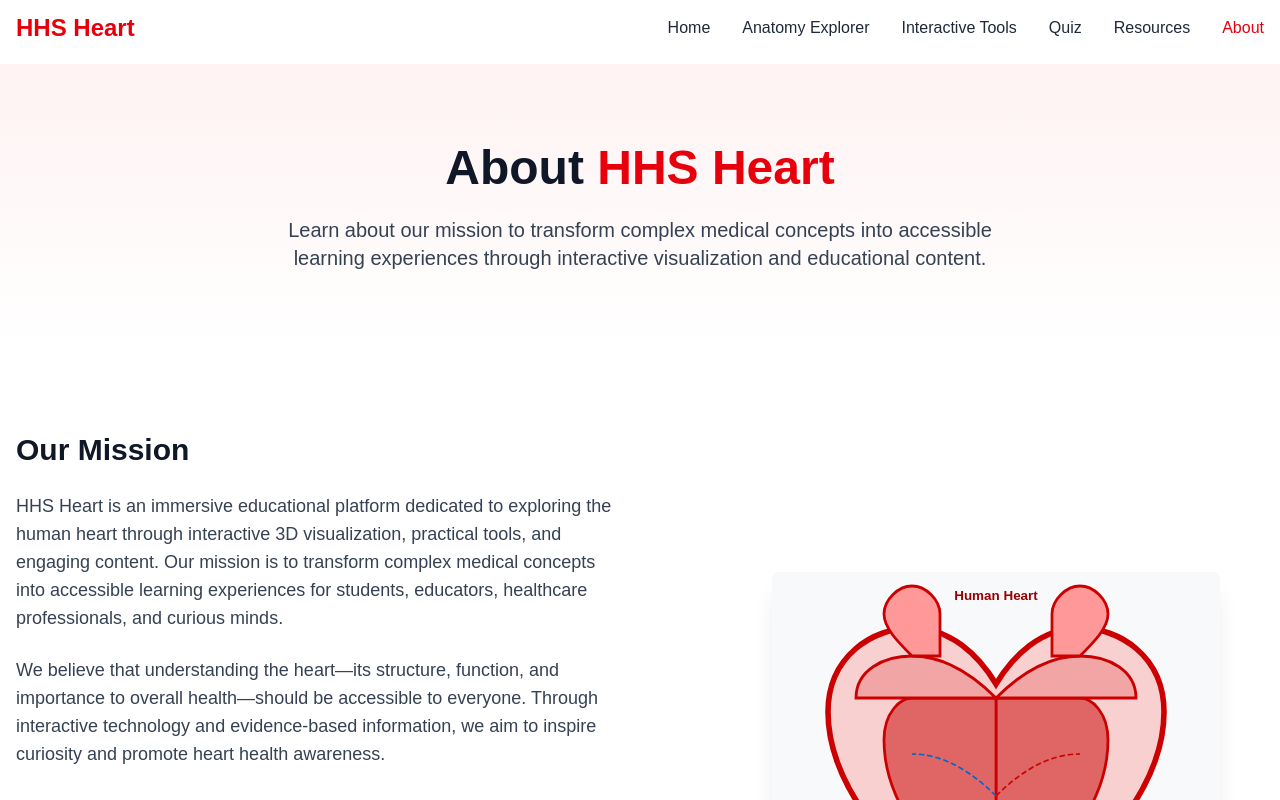
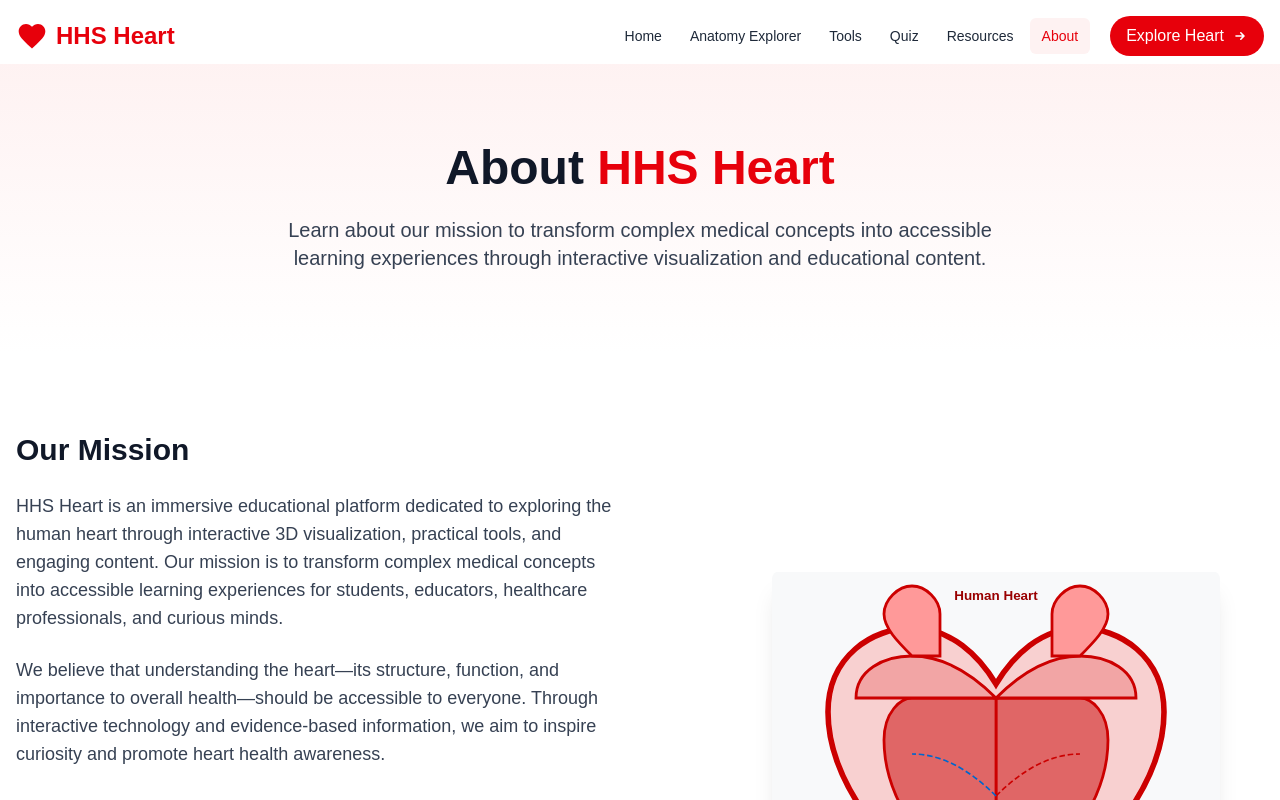
Before and after one commit to Xombi17/HHS-HEART-local, a Next.js app: page /about in a window 1280 px wide. Shown: the top 800 px of the page. Built offline with nearby package versions, Linux system fonts and the light colour scheme.

Commit message:
navbar enchance 1

```diff
--- a/src/components/common/Navbar.tsx
+++ b/src/components/common/Navbar.tsx
@@ -49,91 +49,54 @@ const Navbar = () => {
   const navbarClass = isMounted
     ? `fixed top-0 left-0 right-0 z-50 transition-all duration-300 ${
         isScrolled
-          ? 'bg-white bg-opacity-95 shadow-md dark:bg-gray-900 dark:bg-opacity-95'
+          ? 'bg-white bg-opacity-95 backdrop-blur-sm shadow-md dark:bg-gray-900 dark:bg-opacity-95'
           : 'bg-transparent dark:bg-transparent'
       }`
-    : 'fixed top-0 left-0 right-0 z-50 bg-white bg-opacity-95 shadow-md dark:bg-gray-900 dark:bg-opacity-95';
+    : 'fixed top-0 left-0 right-0 z-50 bg-white bg-opacity-95 backdrop-blur-sm shadow-md dark:bg-gray-900 dark:bg-opacity-95';
 
   return (
     <nav className={navbarClass}>
-      <div className="container mx-auto px-4 py-3">
+      <div className="container mx-auto px-4 py-4">
         <div className="flex justify-between items-center">
-          <Link href="/" className="text-2xl font-bold text-red-600 dark:text-red-500">
+          <Link href="/" className="text-2xl font-bold text-red-600 dark:text-red-500 flex items-center">
+            <svg xmlns="http://www.w3.org/2000/svg" className="h-8 w-8 mr-2" viewBox="0 0 24 24" fill="currentColor">
+              <path d="M12 21.35l-1.45-1.32C5.4 15.36 2 12.28 2 8.5 2 5.42 4.42 3 7.5 3c1.74 0 3.41.81 4.5 2.09C13.09 3.81 14.76 3 16.5 3 19.58 3 22 5.42 22 8.5c0 3.78-3.4 6.86-8.55 11.54L12 21.35z"/>
+            </svg>
             HHS Heart
           </Link>
 
-          <div className="hidden md:flex space-x-8">
-            <Link
-              href="/"
-              className={`transition-colors duration-300 ${
-                pathname === '/'
-                  ? 'text-red-600 dark:text-red-500'
-                  : 'text-gray-800 hover:text-red-600 dark:text-gray-200 dark:hover:text-red-500'
-              }`}
-              onClick={(e) => handleNavLinkClick(e, '/')}
-            >
+          <div className="hidden md:flex items-center space-x-1">
+            <NavLink href="/" isActive={pathname === '/'} onClick={handleNavLinkClick}>
               Home
-            </Link>
-            <Link
-              href="/anatomy"
-              className={`transition-colors duration-300 ${
-                pathname === '/anatomy'
-                  ? 'text-red-600 dark:text-red-500'
-                  : 'text-gray-800 hover:text-red-600 dark:text-gray-200 dark:hover:text-red-500'
-              }`}
-              onClick={(e) => handleNavLinkClick(e, '/anatomy')}
-            >
+            </NavLink>
+            <NavLink href="/anatomy" isActive={pathname === '/anatomy'} onClick={handleNavLinkClick}>
               Anatomy Explorer
-            </Link>
-            <Link
-              href="/tools"
-              className={`transition-colors duration-300 ${
-                pathname === '/tools'
-                  ? 'text-red-600 dark:text-red-500'
-                  : 'text-gray-800 hover:text-red-600 dark:text-gray-200 dark:hover:text-red-500'
-              }`}
-              onClick={(e) => handleNavLinkClick(e, '/tools')}
-            >
-              Interactive Tools
-            </Link>
-            <Link
-              href="/quiz"
-              className={`transition-colors duration-300 ${
-                pathname === '/quiz'
-                  ? 'text-red-600 dark:text-red-500'
-                  : 'text-gray-800 hover:text-red-600 dark:text-gray-200 dark:hover:text-red-500'
-              }`}
-              onClick={(e) => handleNavLinkClick(e, '/quiz')}
-            >
+            </NavLink>
+            <NavLink href="/tools" isActive={pathname === '/tools'} onClick={handleNavLinkClick}>
+              Tools
+            </NavLink>
+            <NavLink href="/quiz" isActive={pathname === '/quiz'} onClick={handleNavLinkClick}>
               Quiz
-            </Link>
-            <Link
-              href="/resources"
-              className={`transition-colors duration-300 ${
-                pathname === '/resources'
-                  ? 'text-red-600 dark:text-red-500'
-                  : 'text-gray-800 hover:text-red-600 dark:text-gray-200 dark:hover:text-red-500'
-              }`}
-              onClick={(e) => handleNavLinkClick(e, '/resources')}
-            >
+            </NavLink>
+            <NavLink href="/resources" isActive={pathname === '/resources'} onClick={handleNavLinkClick}>
               Resources
-            </Link>
-            <Link
-              href="/about"
-              className={`transition-colors duration-300 ${
-                pathname === '/about'
-                  ? 'text-red-600 dark:text-red-500'
-                  : 'text-gray-800 hover:text-red-600 dark:text-gray-200 dark:hover:text-red-500'
-              }`}
-              onClick={(e) => handleNavLinkClick(e, '/about')}
-            >
+            </NavLink>
+            <NavLink href="/about" isActive={pathname === '/about'} onClick={handleNavLinkClick}>
               About
+            </NavLink>
+            <Link href="/anatomy" className="ml-4">
+              <button className="bg-red-600 hover:bg-red-700 text-white font-medium py-2 px-4 rounded-full transition-colors duration-300 flex items-center">
+                <span>Explore Heart</span>
+                <svg xmlns="http://www.w3.org/2000/svg" className="h-4 w-4 ml-2" viewBox="0 0 20 20" fill="currentColor">
+                  <path fillRule="evenodd" d="M10.293 5.293a1 1 0 011.414 0l4 4a1 1 0 010 1.414l-4 4a1 1 0 01-1.414-1.414L12.586 11H5a1 1 0 110-2h7.586l-2.293-2.293a1 1 0 010-1.414z" clipRule="evenodd" />
+                </svg>
+              </button>
             </Link>
           </div>
 
           <div className="md:hidden">
             <button
-              className="text-gray-800 dark:text-gray-200"
+              className="text-gray-800 dark:text-gray-200 p-2 rounded-md hover:bg-gray-100 dark:hover:bg-gray-800 transition-colors duration-300"
               onClick={() => setIsMenuOpen(!isMenuOpen)}
               aria-label={isMenuOpen ? "Close menu" : "Open menu"}
             >
@@ -152,91 +115,33 @@ const Navbar = () => {
 
         {/* Mobile menu */}
         {isMenuOpen && (
-          <div className="md:hidden mt-4 py-4 bg-white dark:bg-gray-800 rounded-lg shadow-lg">
+          <div className="md:hidden mt-4 py-4 bg-white dark:bg-gray-800 rounded-lg shadow-lg animate-fadeIn">
             <div className="flex flex-col space-y-4 px-4">
-              <Link
-                href="/"
-                className={`transition-colors duration-300 ${
-                  pathname === '/'
-                    ? 'text-red-600 dark:text-red-500'
-                    : 'text-gray-800 hover:text-red-600 dark:text-gray-200 dark:hover:text-red-500'
-                }`}
-                onClick={(e) => {
-                  handleNavLinkClick(e, '/');
-                  setIsMenuOpen(false);
-                }}
-              >
+              <MobileNavLink href="/" isActive={pathname === '/'} onClick={handleNavLinkClick}>
                 Home
-              </Link>
-              <Link
-                href="/anatomy"
-                className={`transition-colors duration-300 ${
-                  pathname === '/anatomy'
-                    ? 'text-red-600 dark:text-red-500'
-                    : 'text-gray-800 hover:text-red-600 dark:text-gray-200 dark:hover:text-red-500'
-                }`}
-                onClick={(e) => {
-                  handleNavLinkClick(e, '/anatomy');
-                  setIsMenuOpen(false);
-                }}
-              >
+              </MobileNavLink>
+              <MobileNavLink href="/anatomy" isActive={pathname === '/anatomy'} onClick={handleNavLinkClick}>
                 Anatomy Explorer
-              </Link>
-              <Link
-                href="/tools"
-                className={`transition-colors duration-300 ${
-                  pathname === '/tools'
-                    ? 'text-red-600 dark:text-red-500'
-                    : 'text-gray-800 hover:text-red-600 dark:text-gray-200 dark:hover:text-red-500'
-                }`}
-                onClick={(e) => {
-                  handleNavLinkClick(e, '/tools');
-                  setIsMenuOpen(false);
-                }}
-              >
+              </MobileNavLink>
+              <MobileNavLink href="/tools" isActive={pathname === '/tools'} onClick={handleNavLinkClick}>
                 Interactive Tools
-              </Link>
-              <Link
-                href="/quiz"
-                className={`transition-colors duration-300 ${
-                  pathname === '/quiz'
-                    ? 'text-red-600 dark:text-red-500'
-                    : 'text-gray-800 hover:text-red-600 dark:text-gray-200 dark:hover:text-red-500'
-                }`}
-                onClick={(e) => {
-                  handleNavLinkClick(e, '/quiz');
-                  setIsMenuOpen(false);
-                }}
-              >
+              </MobileNavLink>
+              <MobileNavLink href="/quiz" isActive={pathname === '/quiz'} onClick={handleNavLinkClick}>
                 Quiz
-              </Link>
-              <Link
-                href="/resources"
-                className={`transition-colors duration-300 ${
-                  pathname === '/resources'
-                    ? 'text-red-600 dark:text-red-500'
-                    : 'text-gray-800 hover:text-red-600 dark:text-gray-200 dark:hover:text-red-500'
-                }`}
-                onClick={(e) => {
-                  handleNavLinkClick(e, '/resources');
-                  setIsMenuOpen(false);
-                }}
-              >
+              </MobileNavLink>
+              <MobileNavLink href="/resources" isActive={pathname === '/resources'} onClick={handleNavLinkClick}>
                 Resources
-              </Link>
-              <Link
-                href="/about"
-                className={`transition-colors duration-300 ${
-                  pathname === '/about'
-                    ? 'text-red-600 dark:text-red-500'
-                    : 'text-gray-800 hover:text-red-600 dark:text-gray-200 dark:hover:text-red-500'
-                }`}
-                onClick={(e) => {
-                  handleNavLinkClick(e, '/about');
-                  setIsMenuOpen(false);
-                }}
-              >
+              </MobileNavLink>
+              <MobileNavLink href="/about" isActive={pathname === '/about'} onClick={handleNavLinkClick}>
                 About
+              </MobileNavLink>
+              <Link href="/anatomy" className="mt-2">
+                <button className="w-full bg-red-600 hover:bg-red-700 text-white font-medium py-2 px-4 rounded-full transition-colors duration-300 flex items-center justify-center">
+                  <span>Explore Heart</span>
+                  <svg xmlns="http://www.w3.org/2000/svg" className="h-4 w-4 ml-2" viewBox="0 0 20 20" fill="currentColor">
+                    <path fillRule="evenodd" d="M10.293 5.293a1 1 0 011.414 0l4 4a1 1 0 010 1.414l-4 4a1 1 0 01-1.414-1.414L12.586 11H5a1 1 0 110-2h7.586l-2.293-2.293a1 1 0 010-1.414z" clipRule="evenodd" />
+                  </svg>
+                </button>
               </Link>
             </div>
           </div>
@@ -246,4 +151,58 @@ const Navbar = () => {
   );
 };
 
+// NavLink component for desktop navigation
+const NavLink = ({
+  href,
+  isActive,
+  onClick,
+  children
+}: {
+  href: string;
+  isActive: boolean;
+  onClick: (e: React.MouseEvent<HTMLAnchorElement>, href: string) => void;
+  children: React.ReactNode
+}) => {
+  return (
+    <Link
+      href={href}
+      className={`px-3 py-2 rounded-md text-sm font-medium transition-colors duration-300 ${
+        isActive
+          ? 'text-red-600 dark:text-red-500 bg-red-50 dark:bg-red-900/20'
+          : 'text-gray-800 hover:text-red-600 hover:bg-red-50 dark:text-gray-200 dark:hover:text-red-500 dark:hover:bg-red-900/10'
+      }`}
+      onClick={(e) => onClick(e, href)}
+    >
+      {children}
+    </Link>
+  );
+};
+
+// MobileNavLink component for mobile navigation
+const MobileNavLink = ({
+  href,
+  isActive,
+  onClick,
+  children
+}: {
+  href: string;
+  isActive: boolean;
+  onClick: (e: React.MouseEvent<HTMLAnchorElement>, href: string) => void;
+  children: React.ReactNode
+}) => {
+  return (
+    <Link
+      href={href}
+      className={`block px-3 py-2 rounded-md text-base font-medium transition-colors duration-300 ${
+        isActive
+          ? 'text-red-600 dark:text-red-500 bg-red-50 dark:bg-red-900/20'
+          : 'text-gray-800 hover:text-red-600 hover:bg-red-50 dark:text-gray-200 dark:hover:text-red-500 dark:hover:bg-red-900/10'
+      }`}
+      onClick={(e) => onClick(e, href)}
+    >
+      {children}
+    </Link>
+  );
+};
+
 export default Navbar;
```
